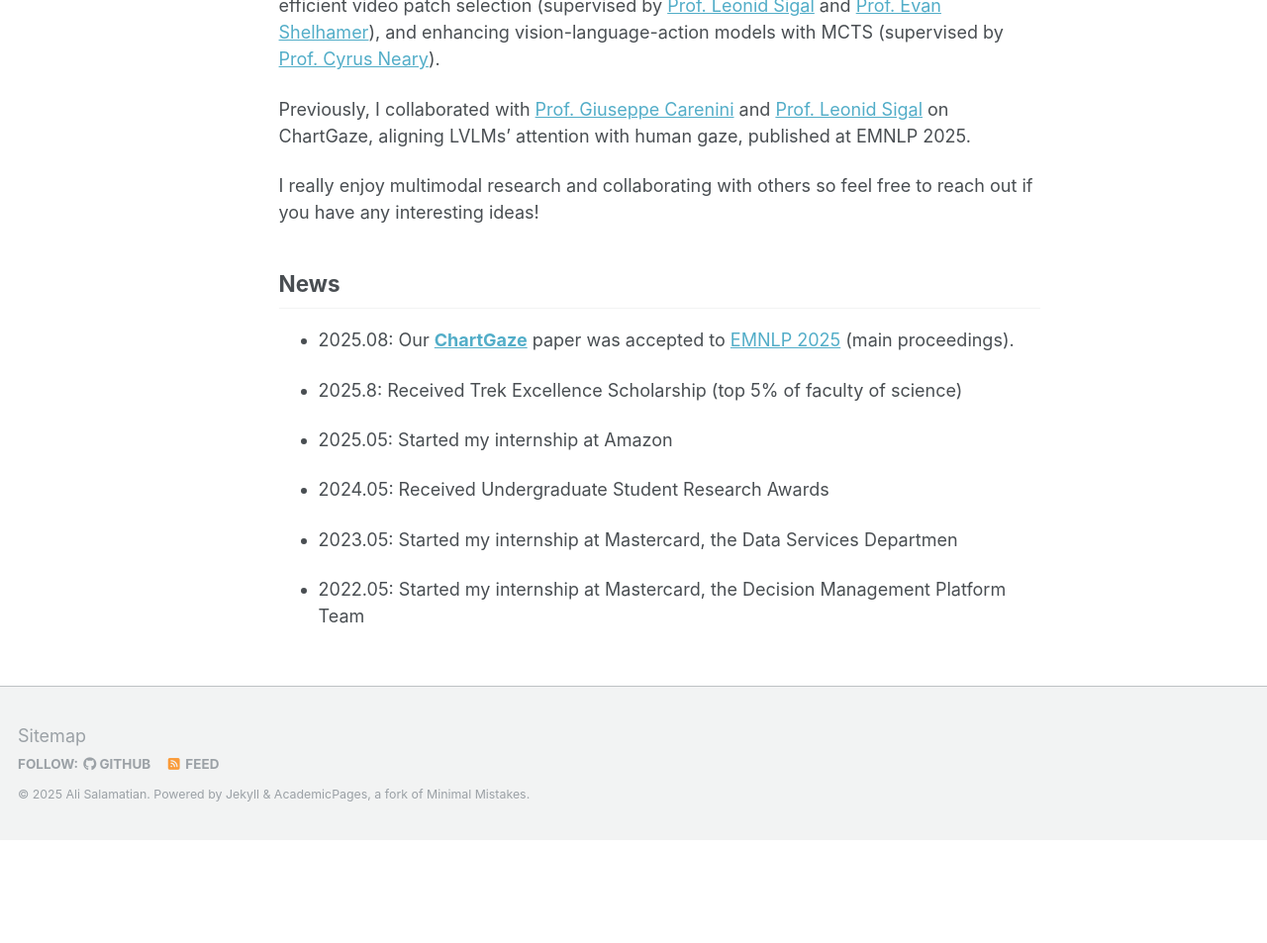
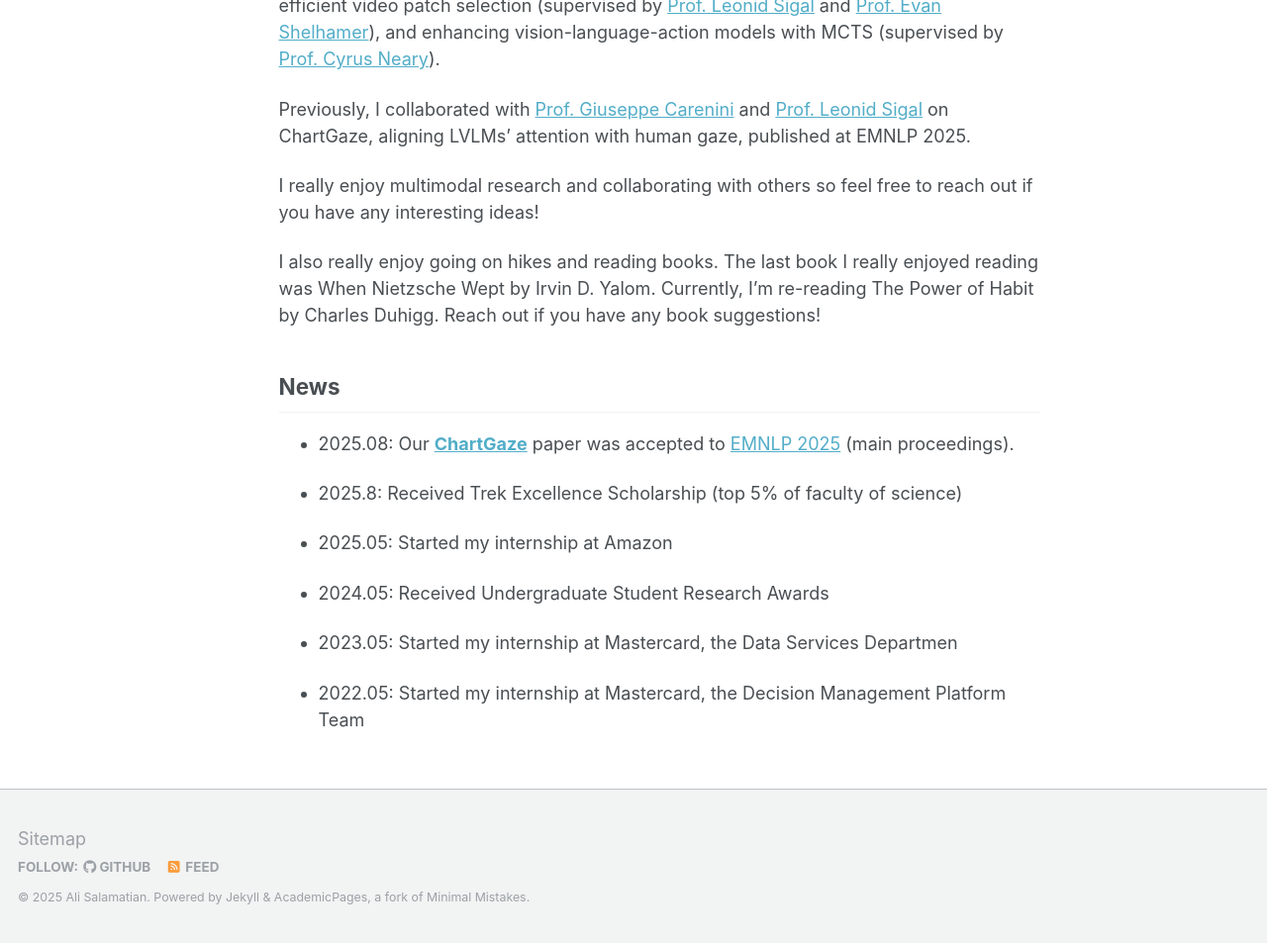
Before and after one commit to alisalamatian1/alisalamatian1.github.io, a Jekyll site: the page built from _pages/about.md, in a window 1280 px wide, cut to the strip 222-1175 px from the top of the page. Shown: the whole strip at 99% size. Built offline with Jekyll 4.4.1, drawn with Linux system fonts in a browser that asks for light colours; before the commit the page ends 1071 px from its top, so only the background shows below that.

Commit message:
Updating the about page and CV

```diff
--- a/_pages/about.md
+++ b/_pages/about.md
@@ -13,6 +13,7 @@
 
 I really enjoy multimodal research and collaborating with others so feel free to reach out if you have any interesting ideas!
 
+I also really enjoy going on hikes and reading books. The last book I really enjoyed reading was When Nietzsche Wept by Irvin D. Yalom. Currently, I'm re-reading The Power of Habit by Charles Duhigg. Reach out if you have any book suggestions!
 
 ## News
 - 2025.08: Our [**ChartGaze**](https://aclanthology.org/2025.emnlp-main.607/) paper was accepted to [EMNLP 2025](https://2025.emnlp.org/) (main proceedings).
```
Also changed, not shown: 1 other file.
